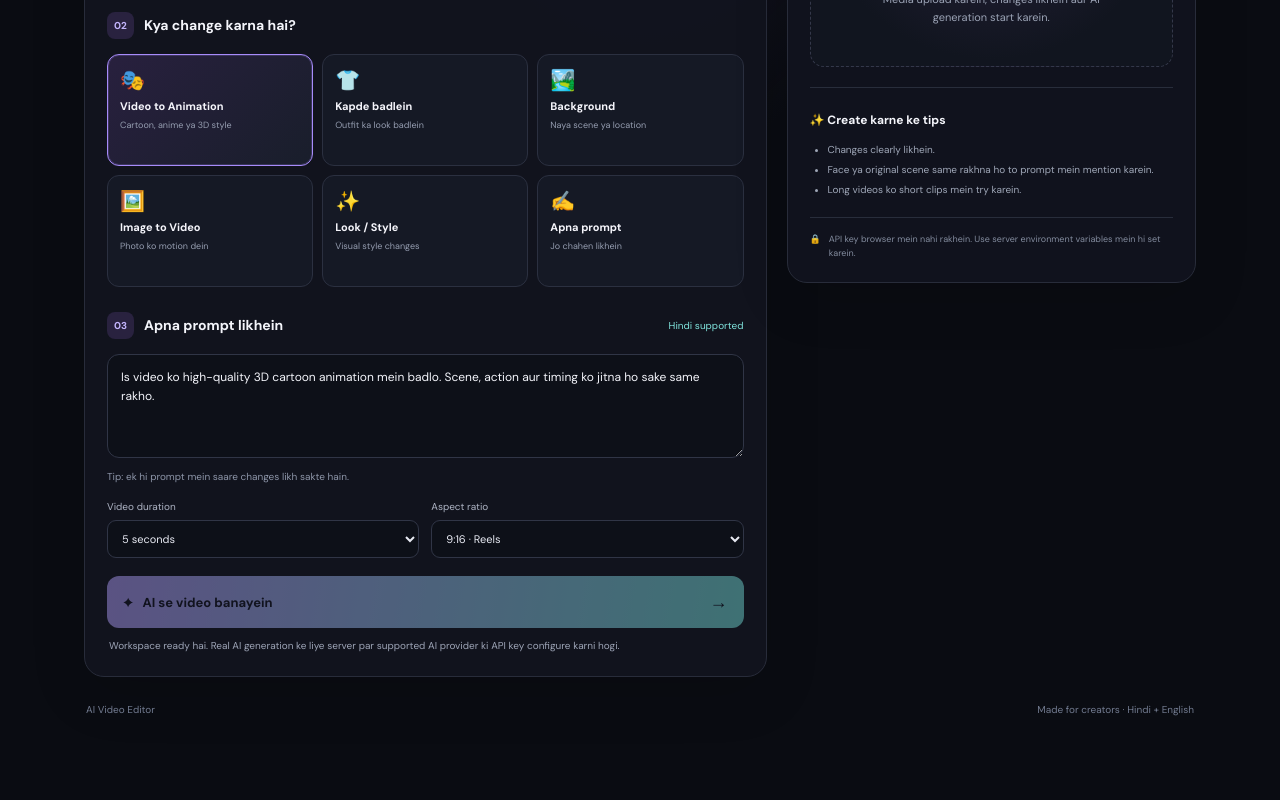
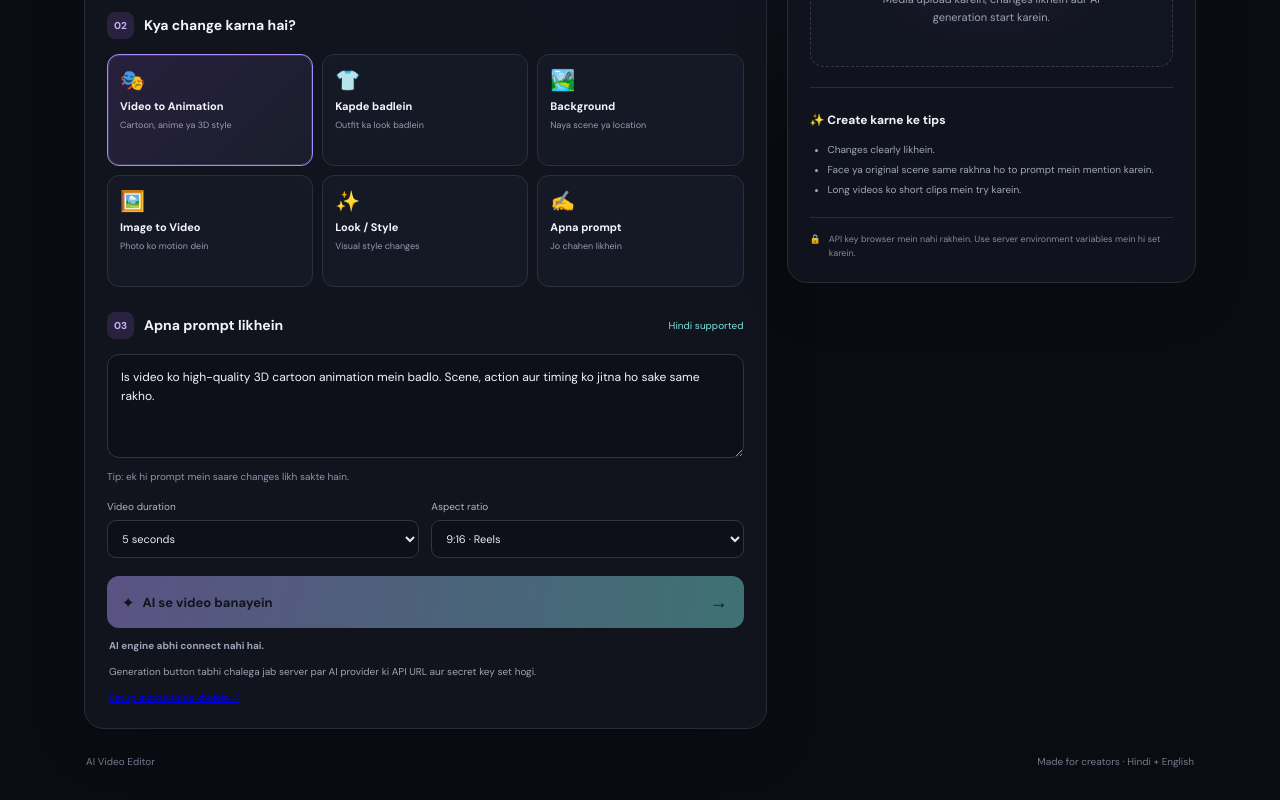
Before and after one commit to skv286717-dotcom/AI-Video-Editor, a React (Vite) app: page / in a window 1280 px wide. Shown: the part 531-1331 px from the top of the page. Before the commit the page ends 1279 px from the top, so only its background shows below. Built offline with nearby package versions, Linux system fonts and the light colour scheme; no server answers.

Commit message:
Make generation button reflect AI provider readiness

```diff
--- a/src/App.jsx
+++ b/src/App.jsx
@@ -49,8 +49,8 @@ export default function App(){
       <div className="prompt-hint">Tip: ek hi prompt mein saare changes likh sakte hain.</div>
       <div className="settings-row"><label>Video duration<select value={duration} onChange={e=>setDuration(e.target.value)}><option value="5">5 seconds</option><option value="8">8 seconds</option><option value="10">10 seconds</option></select></label><label>Aspect ratio<select value={aspect} onChange={e=>setAspect(e.target.value)}><option value="9:16">9:16 · Reels</option><option value="16:9">16:9 · YouTube</option><option value="1:1">1:1 · Square</option></select></label></div>
       {error&&<div className="alert error" role="alert">⚠️ {error}</div>}{status&&<div className="alert info" role="status">{busy&&<span className="spinner"/>} {status}</div>}
-      <button className="generate-button" disabled={!file||!prompt.trim()||busy} onClick={runEdit}>{busy?<><span className="spinner"/> Processing…</>:<>✦ &nbsp; AI se video banayein</>}<span className="button-arrow">→</span></button>
-      {!apiReady&&<p className="setup-note">Workspace ready hai. Real AI generation ke liye server par supported AI provider ki API key configure karni hogi.</p>}
+      <button className="generate-button" disabled={!file||!prompt.trim()||busy||!apiReady} onClick={runEdit}>{busy?<><span className="spinner"/> Processing…</>:<>✦ &nbsp; AI se video banayein</>}<span className="button-arrow">→</span></button>
+      {!apiReady&&<div className="setup-note"><strong>AI engine abhi connect nahi hai.</strong><p>Generation button tabhi chalega jab server par AI provider ki API URL aur secret key set hogi.</p><a href="https://github.com/skv286717-dotcom/AI-Video-Editor#real-ai-generation-setup" target="_blank" rel="noreferrer">Setup instructions kholein ↗</a></div>}
     </section>
     <aside className="panel result-panel"><div className="section-heading"><div><span className="step">04</span><h2>Result preview</h2></div><span className="muted">Output</span></div>
       {resultUrl&&resultType==='media'?<div className="result-media"><video src={resultUrl} controls playsInline/><a className="download-button" href={resultUrl} target="_blank" rel="noreferrer">↗ Result kholein / save karein</a></div>:resultUrl&&resultType==='status'?<div className="result-empty"><span className="result-spark">↗</span><strong>Generation job submit ho gaya</strong><p>Provider ka job-status link:</p><a href={resultUrl} target="_blank" rel="noreferrer">{resultUrl}</a></div>:<div className="result-empty"><div className="empty-art"><span className="art-square">▶</span><span className="art-spark">✦</span><span className="art-circle"/></div><strong>Aapka result yahan dikhega</strong><p>Media upload karein, changes likhein aur AI generation start karein.</p></div>}
```
